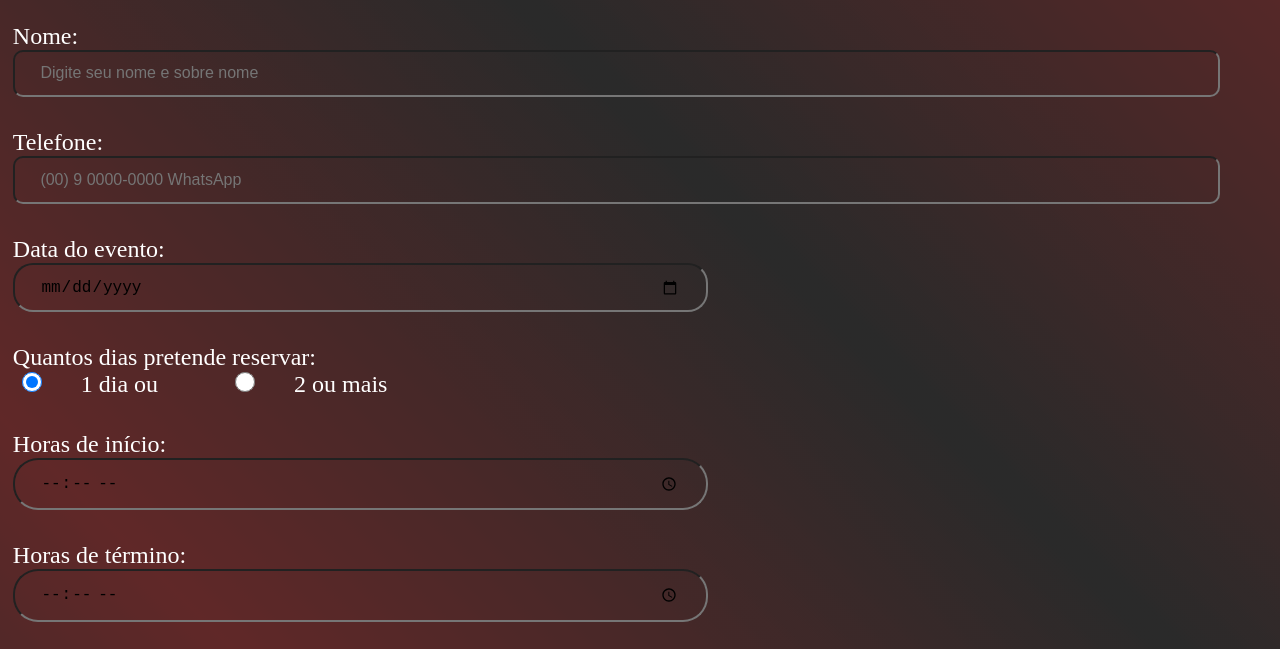
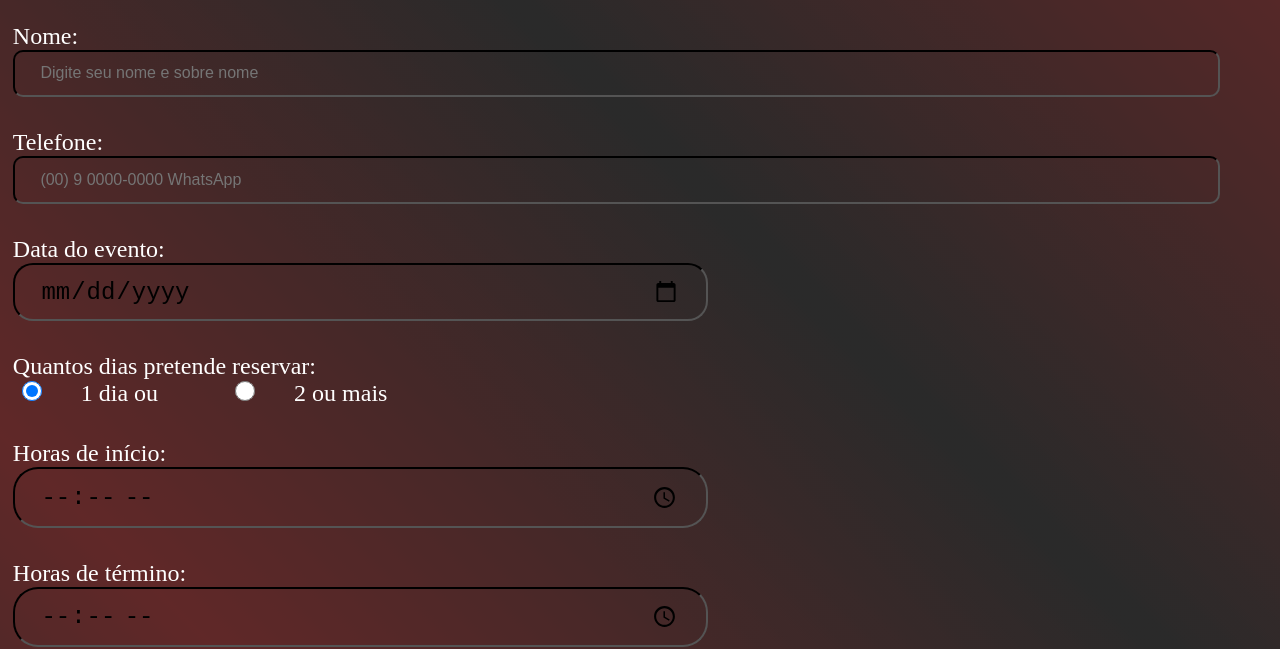
Before and after one commit to Jonathas07/agendamento_cantoraEvelynPio, a plain HTML site: page index.html in a window 1280 px wide. Shown: the part 183-832 px from the top of the page. Drawn offline with Linux system fonts and the light colour scheme.

Commit message:
poijasodijo

```diff
--- a/script.js
+++ b/script.js
@@ -16,5 +16,5 @@ function Gerarpdf(){
   }
 
   // Gerando o PDF
-  html2pdf().set(config).from(conteudo).save()
+  let doc = html2pdf().set(config).from(conteudo).save()
 }
--- a/style.css
+++ b/style.css
@@ -51,17 +51,19 @@ h1{
   padding: 1% 2% 1% 2%;
   background: transparent;
   color: black;
+  border-color: black;
 }
 
 #horainicio, #horafinal{
   width: 50%;
-  font-size: 1rem;
+  font-size: 1.5rem;
   padding: 1% 2% 1% 2%;
   border-radius: 25px;
   background:transparent;
   margin-bottom: 2.5%;
   margin-left: 1%;
   color: black;
+  border-color: black;
 }
 
 #data{
@@ -69,10 +71,11 @@ h1{
   margin-bottom: 2.5%;
   margin-left: 1%;
   border-radius: 20px;
-  font-size: 1rem;
+  font-size: 1.5rem;
   padding: 1% 2% 1% 2%;
   background: transparent;
   color: black;
+  border-color: black;
 }
 
 #um, #mais{
```
